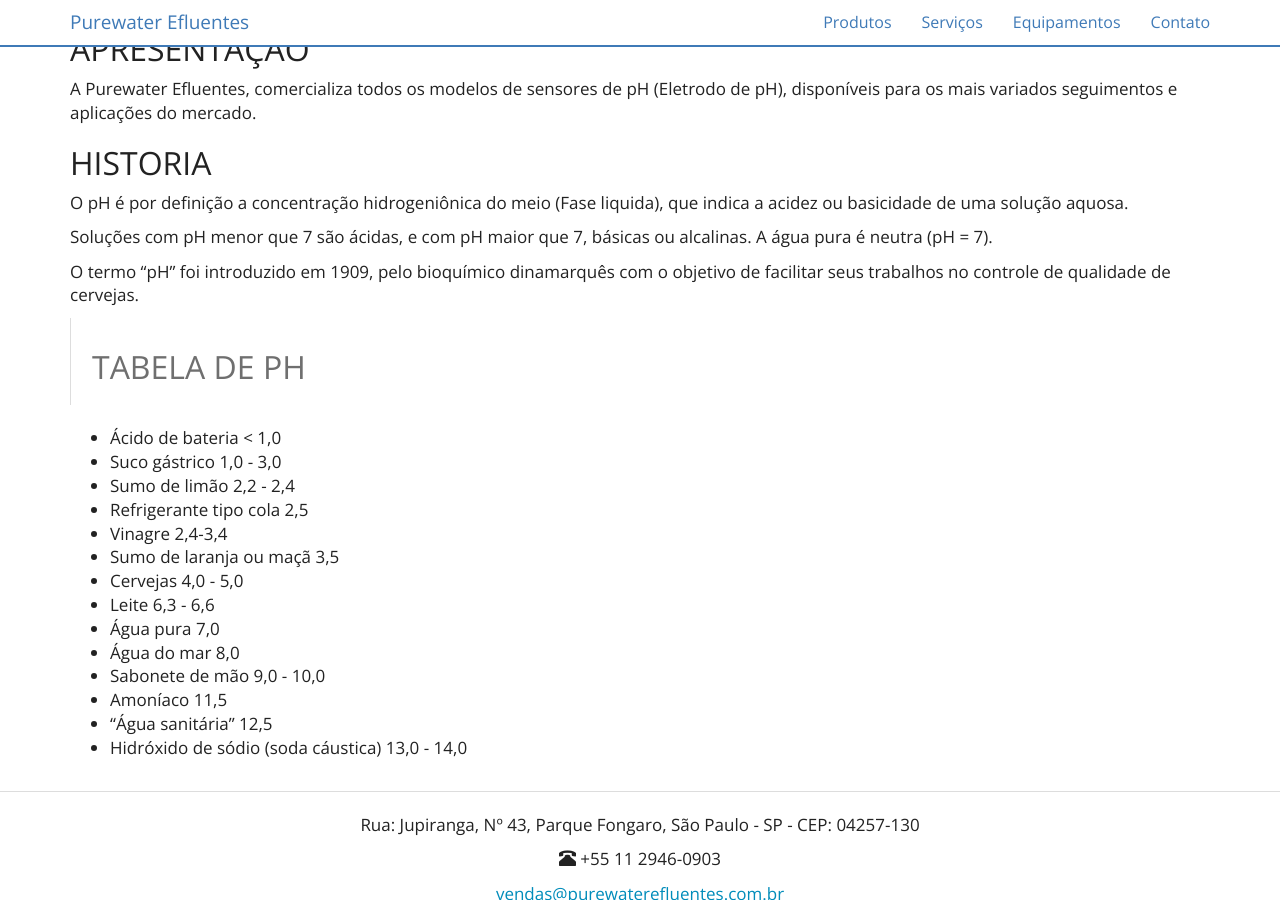
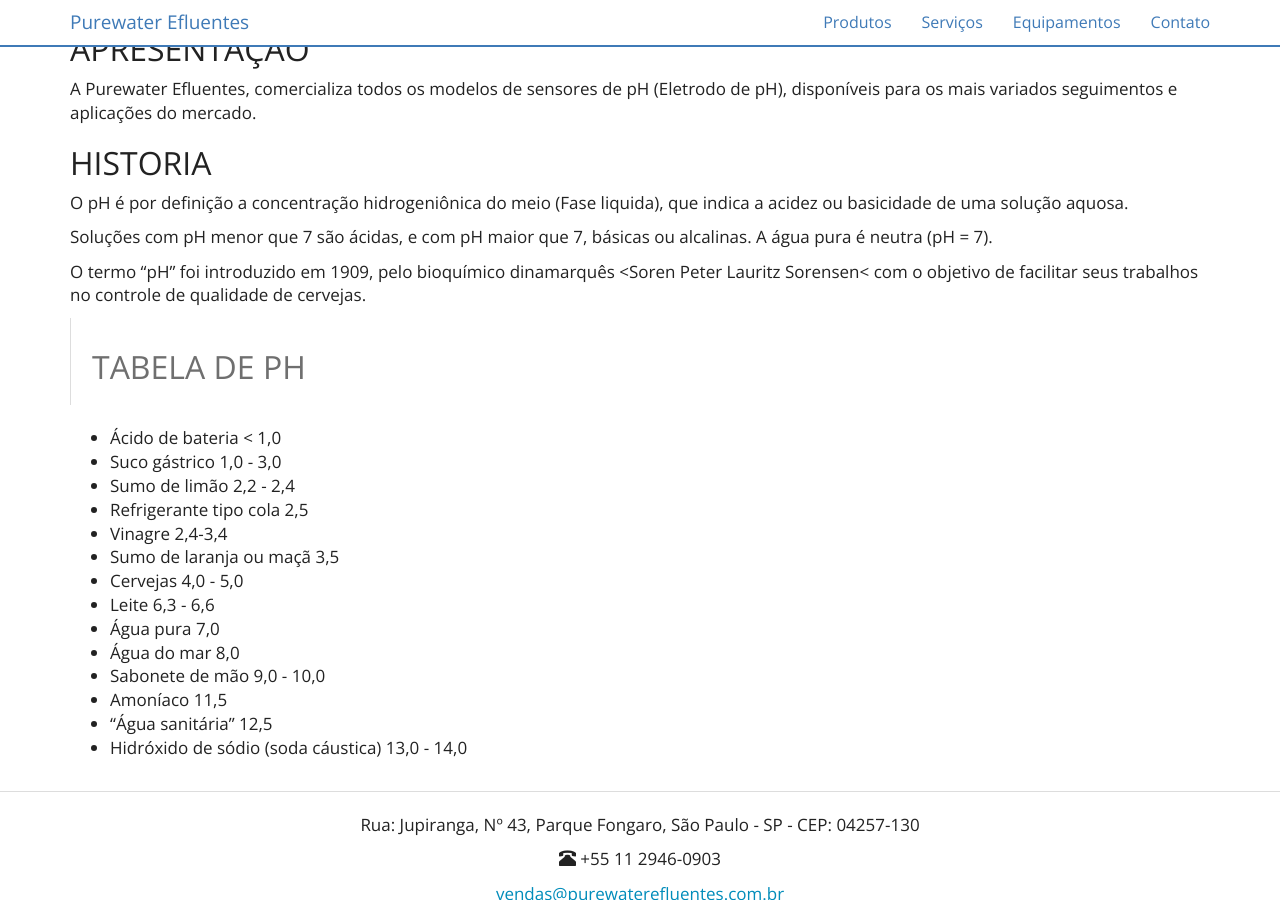
Before and after one commit to purewaterefluentes/purewaterefluentes.github.io, a Jekyll site: the page built from equipamentos/eletrodo-de-ph.md, in a window 1280 px wide and 900 px high, scrolled down 621 px. Built offline with Jekyll 4.4.1, drawn with Linux system fonts in a browser that asks for light colours; nearby versions of some CDN libraries; library files that are not in the unit come from our copies.

Commit message:
Update eletrodo-de-ph.md

```diff
--- a/equipamentos/eletrodo-de-ph.md
+++ b/equipamentos/eletrodo-de-ph.md
@@ -17,7 +17,7 @@ O pH é por definição a concentração hidrogeniônica do meio (Fase liquida),
 
 Soluções com pH menor que 7 são ácidas, e com pH maior que 7, básicas ou alcalinas. A água pura é neutra (pH = 7).
 
-O termo "pH" foi introduzido em 1909, pelo bioquímico dinamarquês <Soren Peter Lauritz Sorensen> com o objetivo de facilitar seus trabalhos no controle de qualidade de cervejas.
+O termo "pH" foi introduzido em 1909, pelo bioquímico dinamarquês <Soren Peter Lauritz Sorensen< com o objetivo de facilitar seus trabalhos no controle de qualidade de cervejas.
 
 >
 ## TABELA DE PH
```
